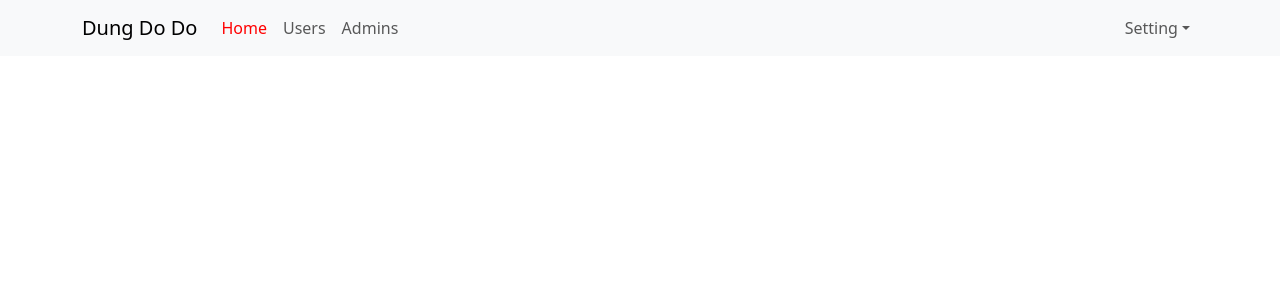
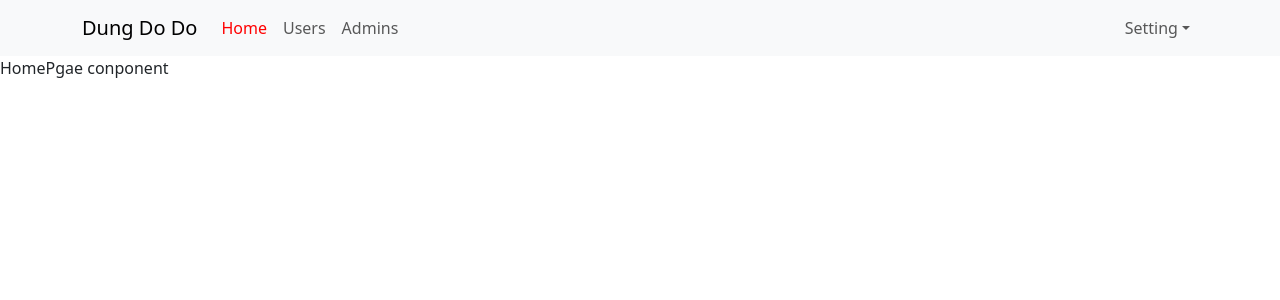
Before and after one commit to Dunglouis/React-demo-, a React (Create React App) app: page / in a window 1280 px wide. Shown: the top 300 px of the page. Built offline with nearby package versions, Linux system fonts and the light colour scheme.

Commit message:
index routes

```diff
--- a/src/components/Header/Header.js
+++ b/src/components/Header/Header.js
@@ -8,7 +8,8 @@
     return (
         <Navbar expand="lg" className="bg-body-tertiary">
             <Container>
-                <Navbar.Brand href="#home">Dung Do Do</Navbar.Brand>
+                {/* <Navbar.Brand>Dung Do Do</Navbar.Brand> */}
+                <NavLink to='/' className='navbar-brand'>Dung Do Do</NavLink>
                 <Navbar.Toggle aria-controls="basic-navbar-nav" />
                 <Navbar.Collapse id="basic-navbar-nav">
                     <Nav className="me-auto">
--- /dev/null
+++ b/src/components/Home/HomePage.js
@@ -0,0 +1,9 @@
+const HomePage = (props) => {
+    return (
+        <div className="homepage-container">
+            HomePgae conponent
+        </div>
+    )
+}
+
+export default HomePage;
--- a/src/index.js
+++ b/src/index.js
@@ -8,6 +8,7 @@
 import { BrowserRouter, Routes, Route } from "react-router-dom";
 import User from './components/User/User';
 import Admin from './components/Admin/Admin';
+import HomePage from "./components/Home/HomePage";
 
 const root = ReactDOM.createRoot(document.getElementById('root'));
 root.render(
@@ -16,6 +17,7 @@
       <BrowserRouter>
         <Routes>
           <Route path="/" element={<App />}>
+            <Route index element={<HomePage />}></Route>
             <Route path="Users" element={<User />} />
             <Route path="Admins" element={<Admin />} />
           </Route>
```
